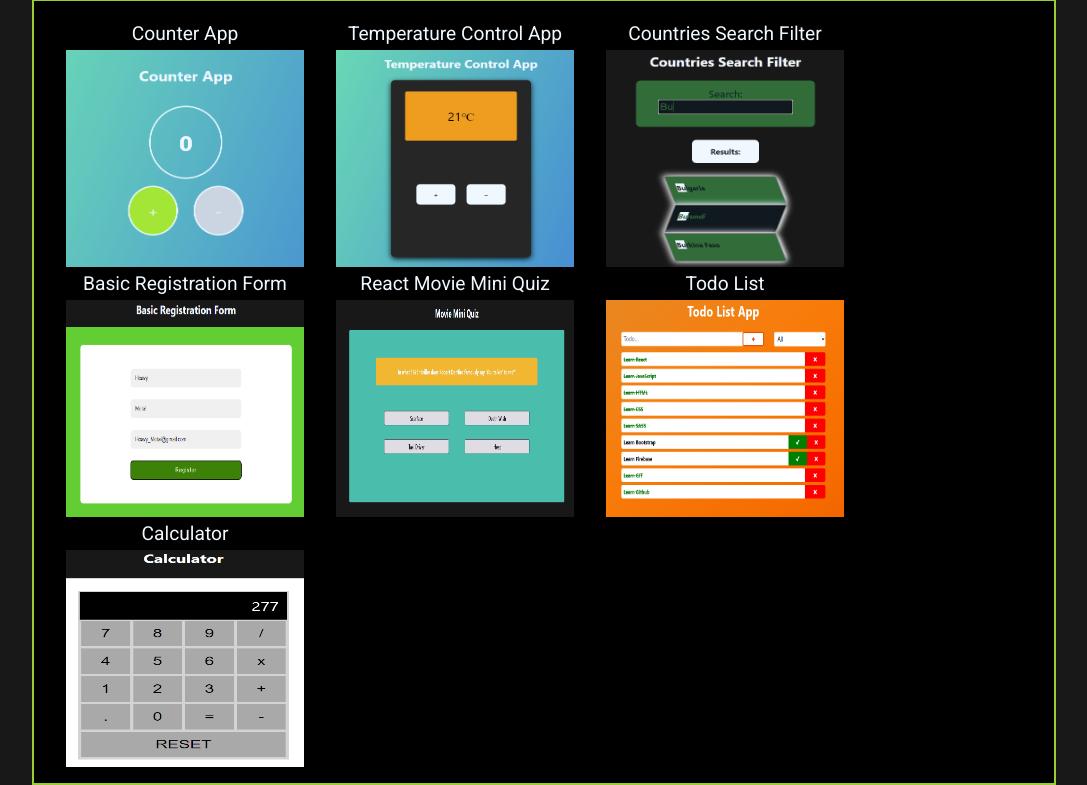
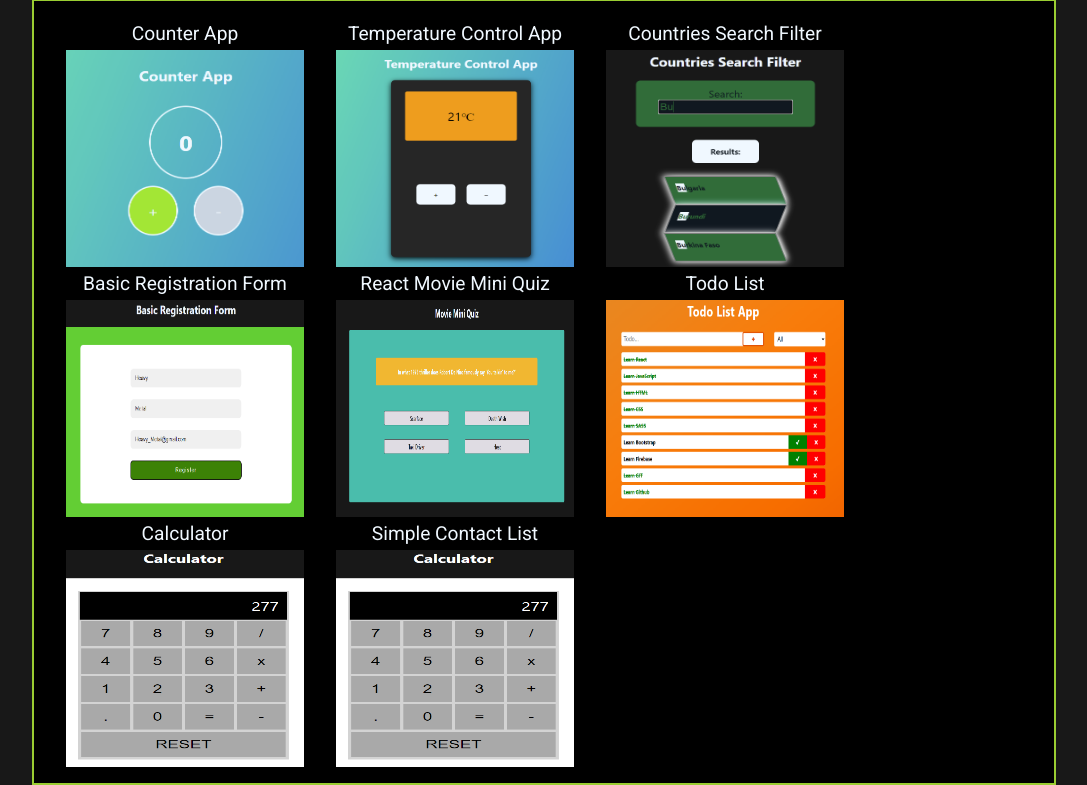
Before and after one commit to alexanderivanov2/While-Learning-React, a React (Create React App) app: page / in a window 1280 px wide. Shown: the part 249-1034 px from the top of the page, without its empty margins (96-1183 px from the left). Built offline with nearby package versions, Linux system fonts and the light colour scheme.

Commit message:
add link to simple contact list app/component

```diff
--- a/src/components/dashboardApps/ProjectsBox.js
+++ b/src/components/dashboardApps/ProjectsBox.js
@@ -54,6 +54,13 @@ function ProjectsBox() {
                         <img src={calculatorApp} alt="Calculator" className={styles.appImg}/>
                     </article>
                 </Link>
+                <Link to='simple-contact-list'>
+                    <article className={styles.appContainer}>
+                        <p className={styles.appTitle}>Simple Contact List</p>
+                        <img src={calculatorApp} alt="Simple Contact List App image" className={styles.appImg}/>
+                    </article>
+                </Link>
+
             </section>
         </>
     );
```
